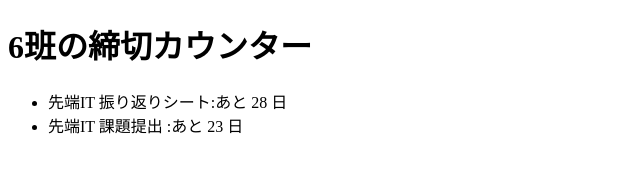
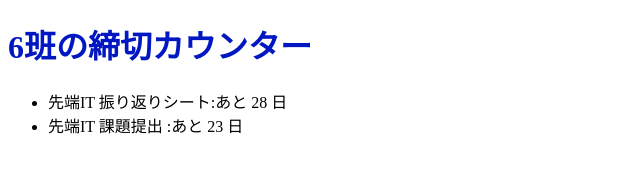
Before and after one commit to neec-sentan-it-2026/team06-deadline, a website: page public/index.html in a window 1280 px wide. Shown: the whole page, without its empty margins (0-640 px from the left). Drawn offline with Linux system fonts and the light colour scheme.

Commit message:
見出しの色を変更

```diff
--- a/public/index.html
+++ b/public/index.html
@@ -1,6 +1,11 @@
 <!-- public/index.html -->
 <!DOCTYPE html>
 <html lang="ja">
+  <style>
+  h1 {
+    color: #0017c1;
+  }
+</style>
 <head>
   <meta charset="UTF-8">
   <title>6班の締切カウンター</title>
```
